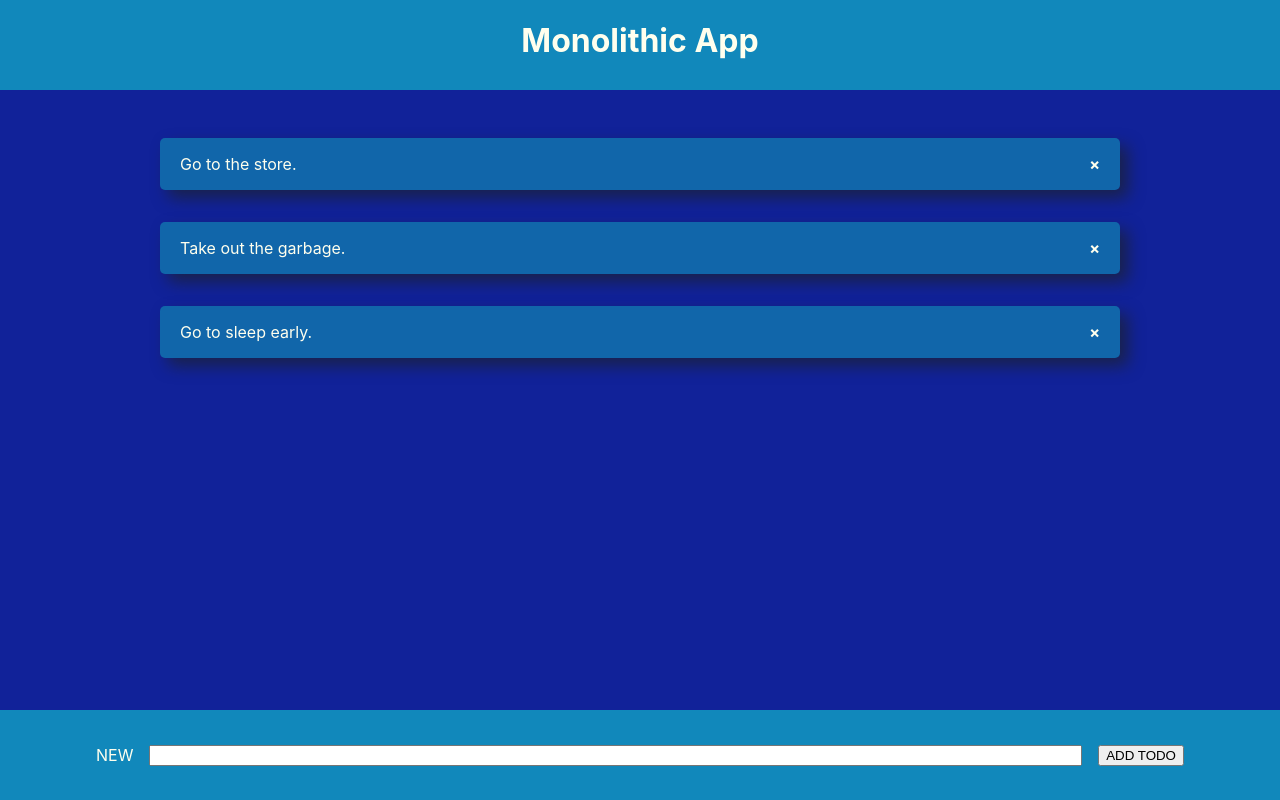
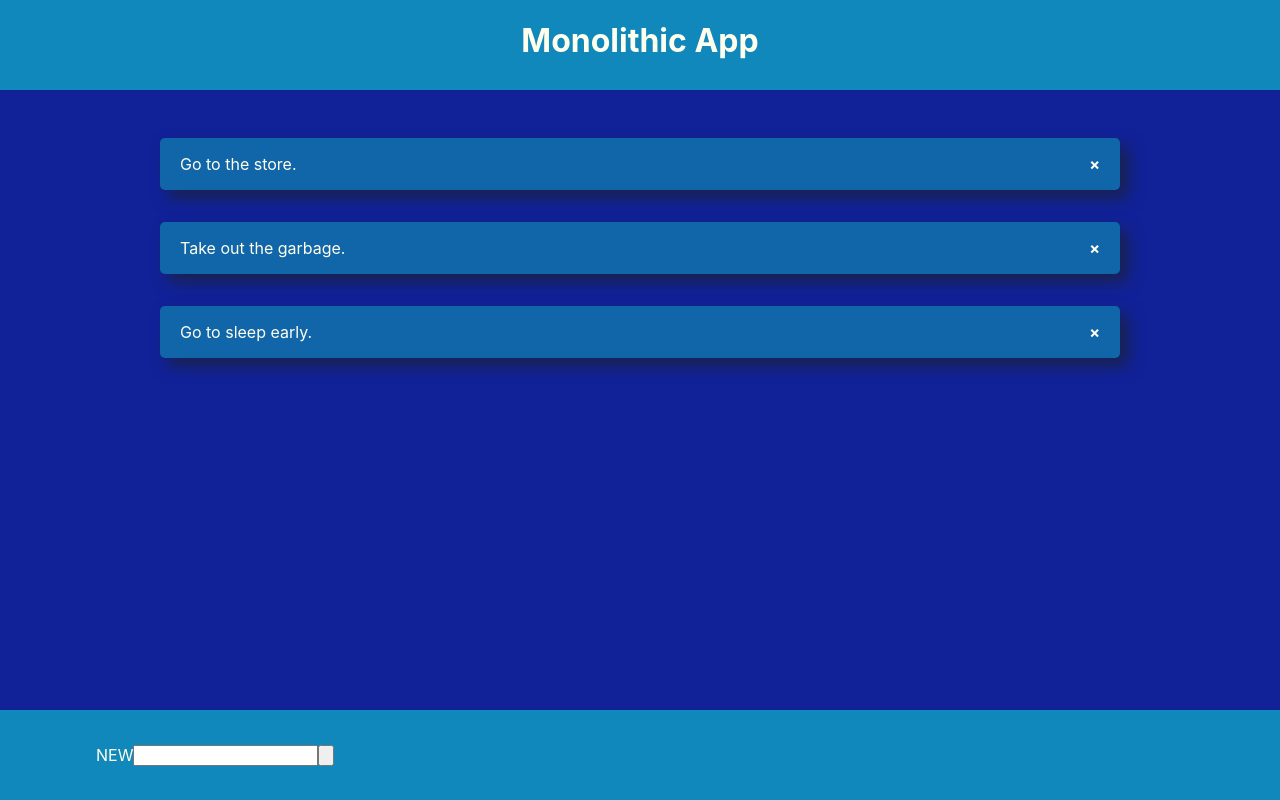
Before and after one commit to franaragm/ng-solid-design, an Angular app: page / in a window 1280 px wide. Built offline with nearby package versions, Linux system fonts and the light colour scheme.

Commit message:
Make `name` less generic & add prop.

```diff
--- a/src/app/01-the-monolith/monolith/monolith.component.html
+++ b/src/app/01-the-monolith/monolith/monolith.component.html
@@ -15,8 +15,8 @@
 </main>
 <footer class="footer">
   <form class="container flex form">
-    <label for="new-todo">NEW</label>
-    <input type="text" name="new-todo" id="new" />
-    <input type="submit" value="ADD TODO" />
+    <label for="new-item">NEW</label>
+    <input type="text" name="new-item" id="new-item" />
+    <input type="submit" value="{{ submitButtonText }}" />
   </form>
 </footer>
```
